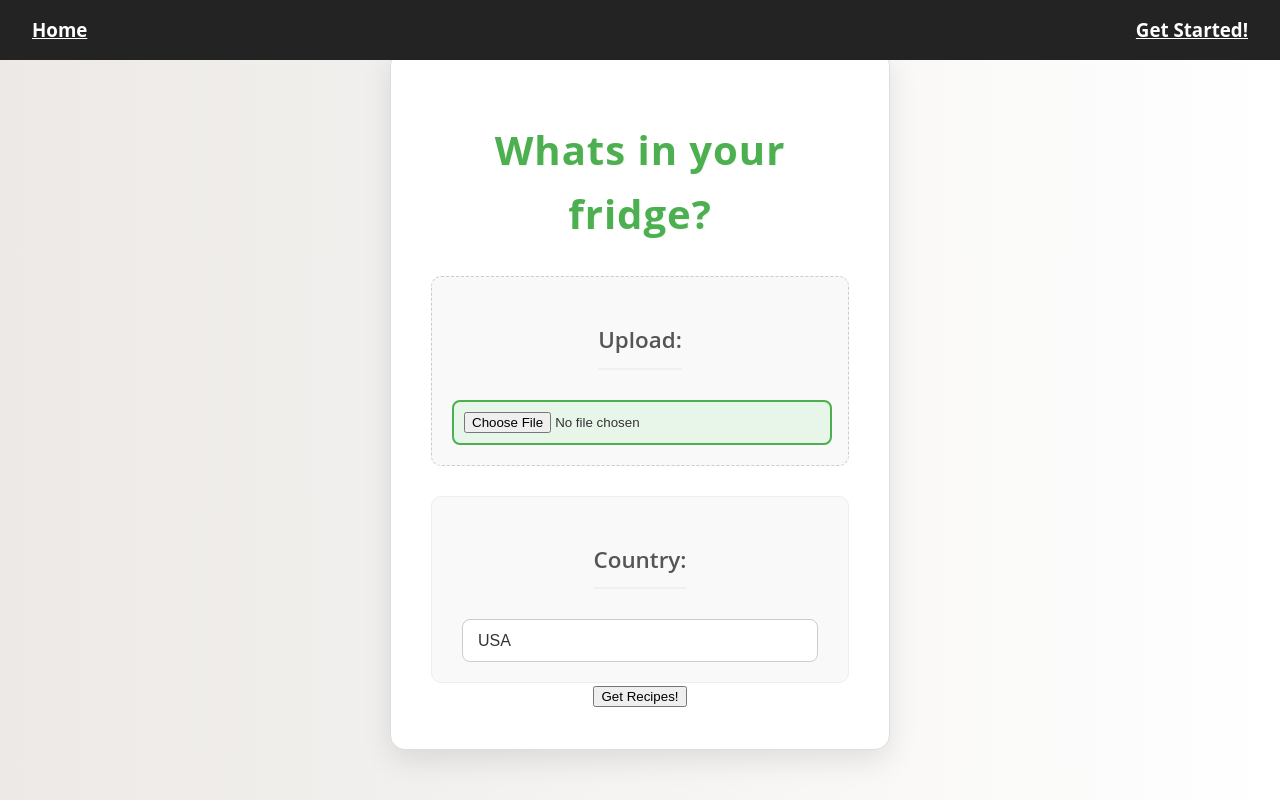
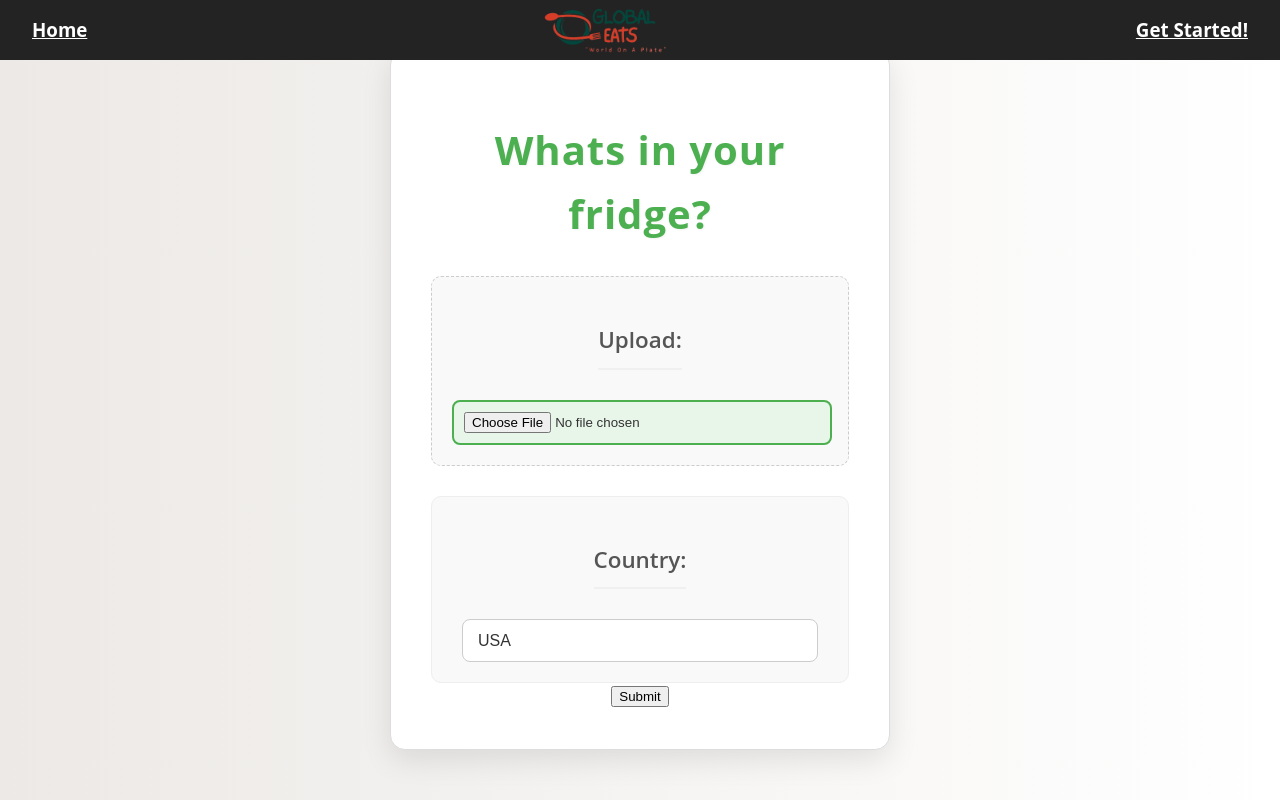
Before and after one commit to yadelg/VTHacksProj, a React (Vite) app in the folder frontend/: page /form in a window 1280 px wide. Built offline with nearby package versions, Linux system fonts and the light colour scheme.

Commit message:
logo + button link

```diff
--- a/frontend/src/App.tsx
+++ b/frontend/src/App.tsx
@@ -9,7 +9,13 @@ function App() {
 
   return (
     <>
+
+
+
       <div className={styles.header}>
+
+
+
 
         <h1>Welcome to GlobalEats!</h1>
         <h2>Discover recipes from around the world based on what you have in your fridge!</h2>
--- a/frontend/src/routes/Layout.css
+++ b/frontend/src/routes/Layout.css
@@ -12,3 +12,8 @@
     z-index: 1000;
     box-sizing: border-box;
 }
+
+.logo {
+    height: 200px;
+    width: auto;
+}
--- a/frontend/src/routes/Layout.tsx
+++ b/frontend/src/routes/Layout.tsx
@@ -16,6 +16,8 @@ function Layout() {
             </Link>
             </h3>
 
+            <img className="logo" src="logo/logo.png" alt="logo"/>
+
             <h3 className="links">
             <Link style={{ color: "white" }} to="/form">
                 Get Started!
--- a/frontend/src/routes/UserForm.tsx
+++ b/frontend/src/routes/UserForm.tsx
@@ -1,5 +1,6 @@
 import { useState } from "react";
 import styles from './UserForm.module.css'
+import { Link } from "react-router";
 
 function UserForm() {
 
@@ -96,7 +97,14 @@ function UserForm() {
                     <option value="Vietnamese">Vietnam</option>
                 </select>
             </div>
-            <button type="submit" >Get Recipes!</button>
+
+            <Link to="/recipes" style={{ textDecoration: 'none' }}>
+
+                <button type="submit" className={styles.SubmitButton}>Submit</button>
+
+            </Link>
+
+
         </form>
 
         </>
```
Also changed, not shown: frontend/logo/logo.png (added), frontend/src/App.module.css (line endings or trailing spaces).
